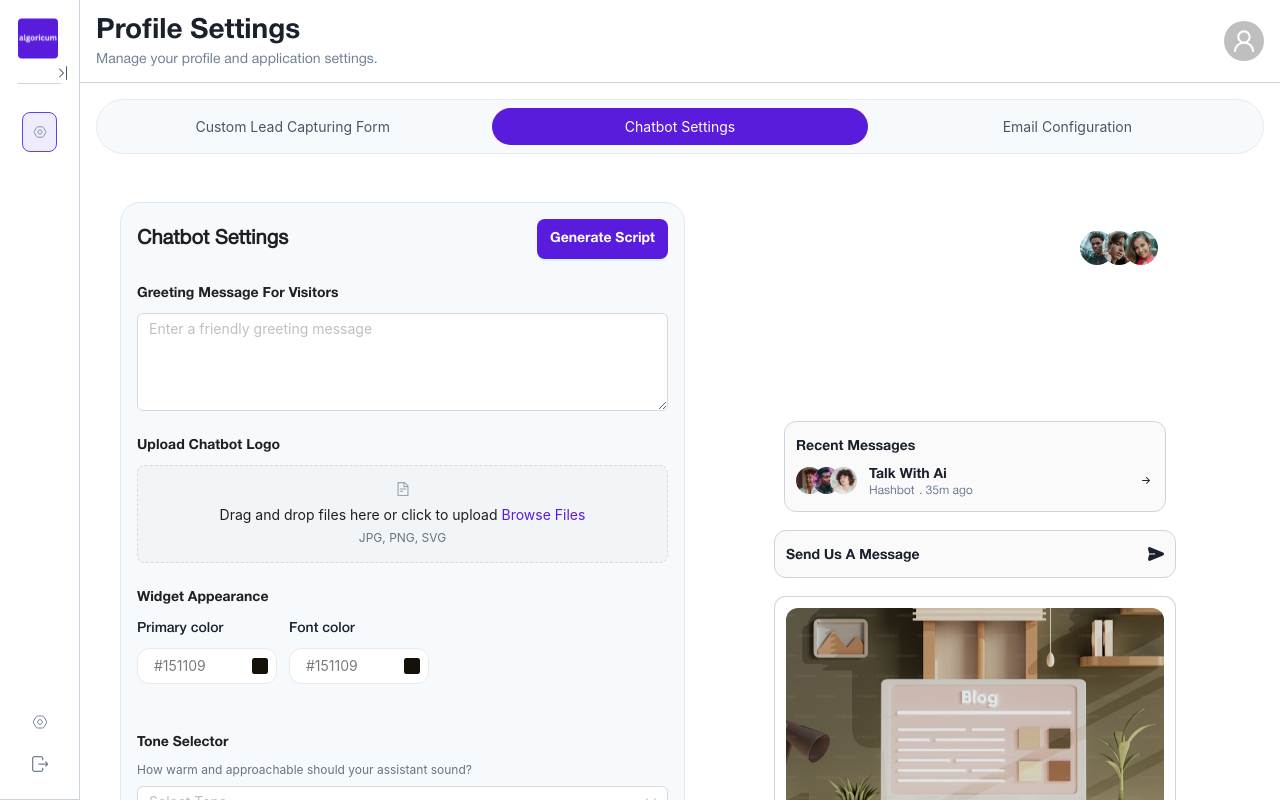
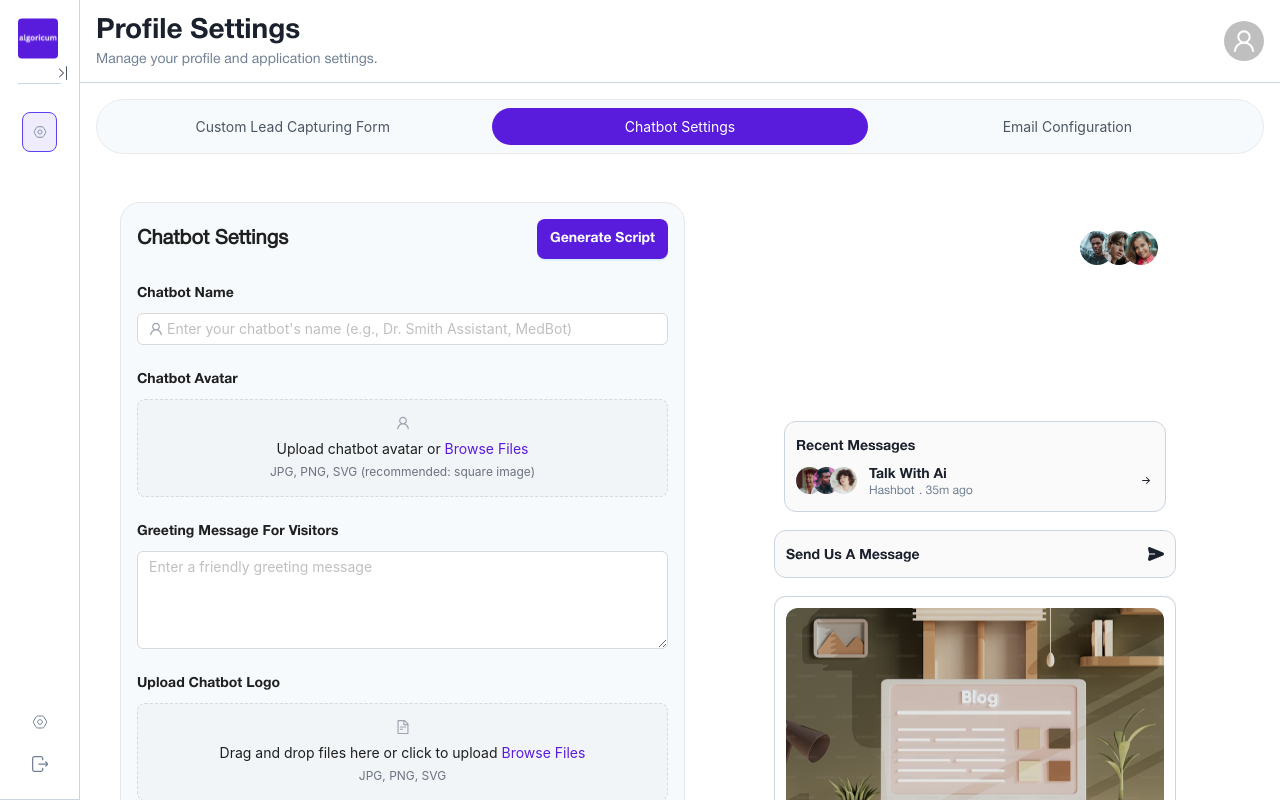
Before and after one commit to algoricum/algoricum-fe, a Next.js app: page /settings/chatbot in a window 1280 px wide. Built offline with nearby package versions, Linux system fonts and the light colour scheme; no server answers.

Commit message:
added chatbot avatar and chatbot name field

```diff
--- a/src/components/screens/Settings/ChatbotSettings.tsx
+++ b/src/components/screens/Settings/ChatbotSettings.tsx
@@ -2,7 +2,7 @@
 import { useState, useEffect } from "react"
 import { Flex, Form, Input, message, Select, Upload } from "antd"
 import { Button } from "@/components/elements"
-import { FileTextOutlined, MessageOutlined } from "@ant-design/icons"
+import { FileTextOutlined, MessageOutlined, UserOutlined } from "@ant-design/icons"
 import { SuccessToast, ErrorToast } from "@/helpers/toast"
 import { createClient } from "@/utils/supabase/config/client"
 import { ColorConfigurator, WidgetPreview } from "@/components/common"
@@ -25,6 +25,7 @@ const ChatbotSettings = () => {
   const sentenceLength = Form.useWatch("sentenceLength", form);
   const formalityLevel = Form.useWatch("formalityLevel", form);
   const [fileList, setFileList] = useState([])
+  const [avatarFileList, setAvatarFileList] = useState([])
   const [isConnectModalOpen, setIsConnectModalOpen] = useState(false)
   const [clinicData, setClinicData] = useState<any>()
 
@@ -42,7 +43,9 @@ const ChatbotSettings = () => {
             font_color: clinic.widget_theme?.font_color,
             toneSelector: clinic.tone_selector || "friendly",
             sentenceLength: clinic.sentence_length || "medium",
-            formalityLevel: clinic.formality_level || "neutral"
+            formalityLevel: clinic.formality_level || "neutral",
+            chatbotName: clinic.chatbot_name || "",
+            chatbotAvatar: clinic.chatbot_avatar
           })
           if (clinicApiKey) {
             setApiKey(String(clinicApiKey))
@@ -68,14 +71,23 @@ const ChatbotSettings = () => {
         return;
       }
       let logoUrl
+      let avatarUrl
+
       if (values.logo) {
         logoUrl = await uploadClinicLogo(user.id, values.logo[0].originFileObj);
+      }
+
+      if (values.chatbotAvatar) {
+        // Using the same upload function for avatar, you might want to create a separate one
+        avatarUrl = await uploadClinicLogo(user.id, values.chatbotAvatar[0].originFileObj);
       }
 
       const clinic = await updateClinic({
         id: clinicData.id,
         assistant_prompt: values.greeting,
         widget_logo: logoUrl,
+        chatbot_name: values.chatbotName,
+        chatbot_avatar: avatarUrl,
         widget_theme: { primary_color: values.primary_color, font_color: values.font_color },
         tone_selector: values.toneSelector,
         sentence_length: values.sentenceLength,
@@ -161,6 +173,52 @@ const ChatbotSettings = () => {
               Generate Script
             </Button>
           </div>
+
+          <Form.Item
+            label="Chatbot Name"
+            name="chatbotName"
+            rules={[{ required: true, message: "Please enter a chatbot name" }]}
+          >
+            <Input
+              placeholder="Enter your chatbot's name (e.g., Dr. Smith Assistant, MedBot)"
+              prefix={<UserOutlined className="text-gray-400" />}
+            />
+          </Form.Item>
+
+          <Form.Item
+            name="chatbotAvatar"
+            label="Chatbot Avatar"
+            valuePropName="fileList"
+            getValueFromEvent={normFile}
+          >
+            <Upload.Dragger
+              name="chatbotAvatar"
+              fileList={avatarFileList}
+              accept=".jpg,.jpeg,.png,.svg"
+              beforeUpload={(file) => {
+                const isJpgOrPngOrSvg =
+                  file.type === 'image/jpeg' ||
+                  file.type === 'image/png' ||
+                  file.type === 'image/svg+xml';
+
+                if (!isJpgOrPngOrSvg) {
+                  ErrorToast('You can only upload JPG, PNG, or SVG files!');
+                }
+
+                return false; // Return false to prevent automatic upload
+              }}
+              maxCount={1}
+              className="bg-white rounded-md"
+            >
+              <p className="flex justify-center mb-2">
+                <UserOutlined className="text-gray-400" />
+              </p>
+              <p className="text-center mb-1">
+                Upload chatbot avatar or <span className="text-brand-primary">Browse Files</span>
+              </p>
+              <p className="text-center text-xs text-gray-500">JPG, PNG, SVG (recommended: square image)</p>
+            </Upload.Dragger>
+          </Form.Item>
 
           <Form.Item
             label="Greeting Message For Visitors"
--- a/src/interfaces/services_type.ts
+++ b/src/interfaces/services_type.ts
@@ -64,7 +64,8 @@ export interface Clinic {
   dba_name?: string;
   business_hours?: BusinessHours;
   calendly_link?: string;
-
+  chatbot_avatar?:string;
+  chatbot_name?:string;
   // New fields for chatbot settings
   tone_selector?: string;
   sentence_length?: string;
@@ -129,7 +130,8 @@ export interface UpdateClinicProps {
   tone_selector?: string;
   sentence_length?: string;
   formality_level?: string;
-
+  chatbot_name?:string;
+  chatbot_avatar?:string;
   // Theme objects
   widget_theme?: WidgetTheme;
   dashboard_theme?: DashboardTheme;
```
